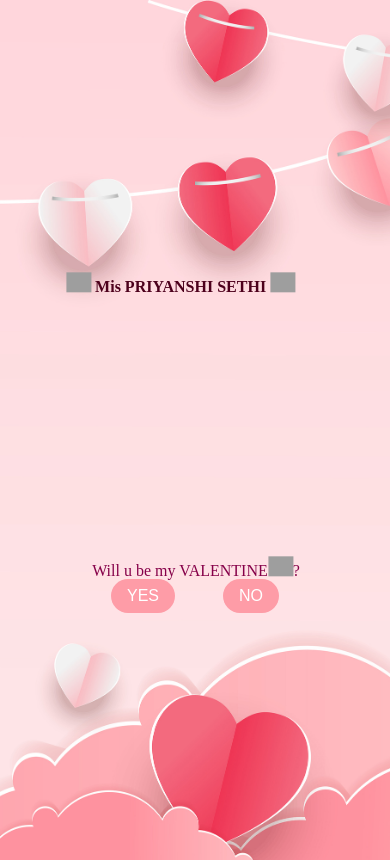
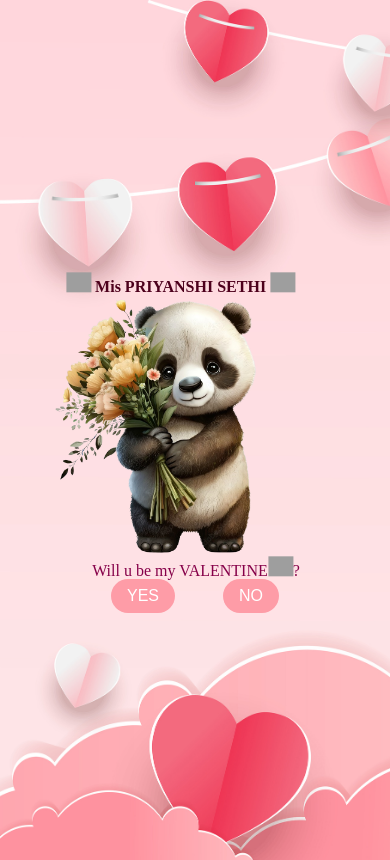
Before and after one commit to parthkhatke/will-u-, a plain HTML site: page index.html in a window 390 px wide. Drawn offline with Linux system fonts and the light colour scheme; grey boxes are pictures that could not be loaded.

Commit message:
Update stylesheet.css update bg in media

```diff
--- a/stylesheet.css
+++ b/stylesheet.css
@@ -123,7 +123,7 @@ body{
         margin-top: -8px;
       }
       .image{
-        background-image:url(/8n/pandaHF-removebg.png);
+        background-image:url(pandaHF-removebg.png);
         background-size:contain;
         background-repeat: no-repeat;
         grid-column-start: 1;
```
